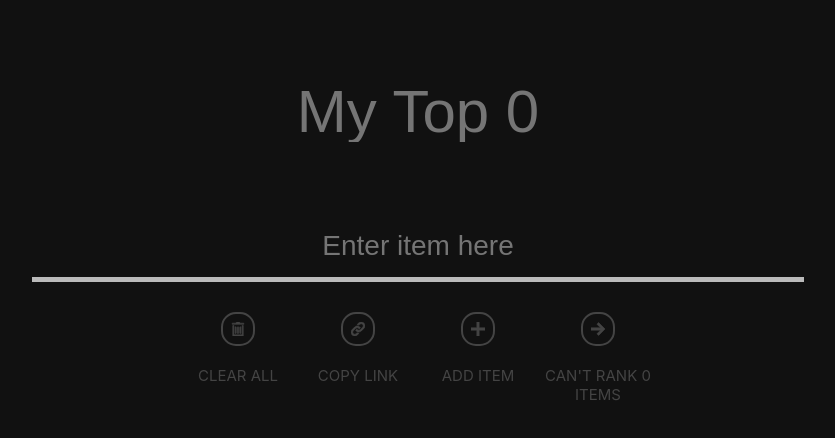
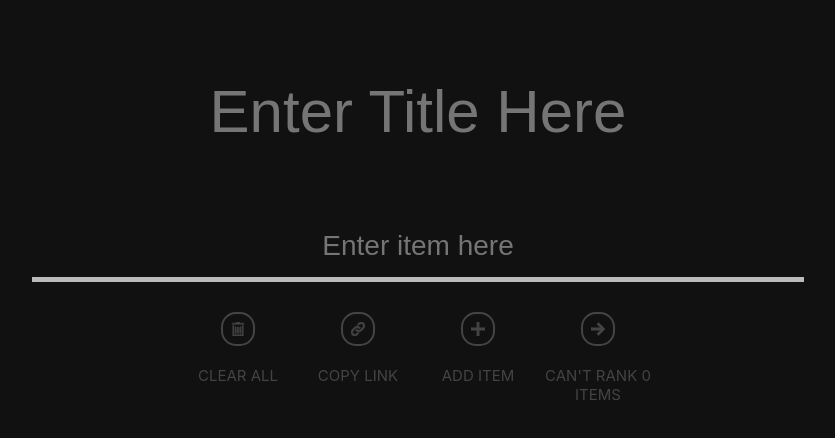
Before and after one commit to shatayu/rankings, a React (Create React App) app: page / in a window 1280 px wide. Shown: the top 438 px of the page, without its empty margins (222-1057 px from the left). Built offline with nearby package versions, Linux system fonts and the light colour scheme.

Commit message:
changed default title

```diff
--- a/src/utils/inputUtils.js
+++ b/src/utils/inputUtils.js
@@ -3,7 +3,7 @@ import { useRecoilValue } from 'recoil';
 
 export function useGetDefaultTitle() {
     const entriesList = useRecoilValue(EntriesListAtom);
-    return `My Top ${entriesList.length}`;
+    return entriesList.length === 0 ? `Enter Title Here` : `My Top ${entriesList.length}`;
 }
 
 export function canEntryBeAddedToEntriesList(entry, entriesList) {
```
Also changed, not shown: src/Input/AddedEntriesList.react.js (+8 -0 lines).
